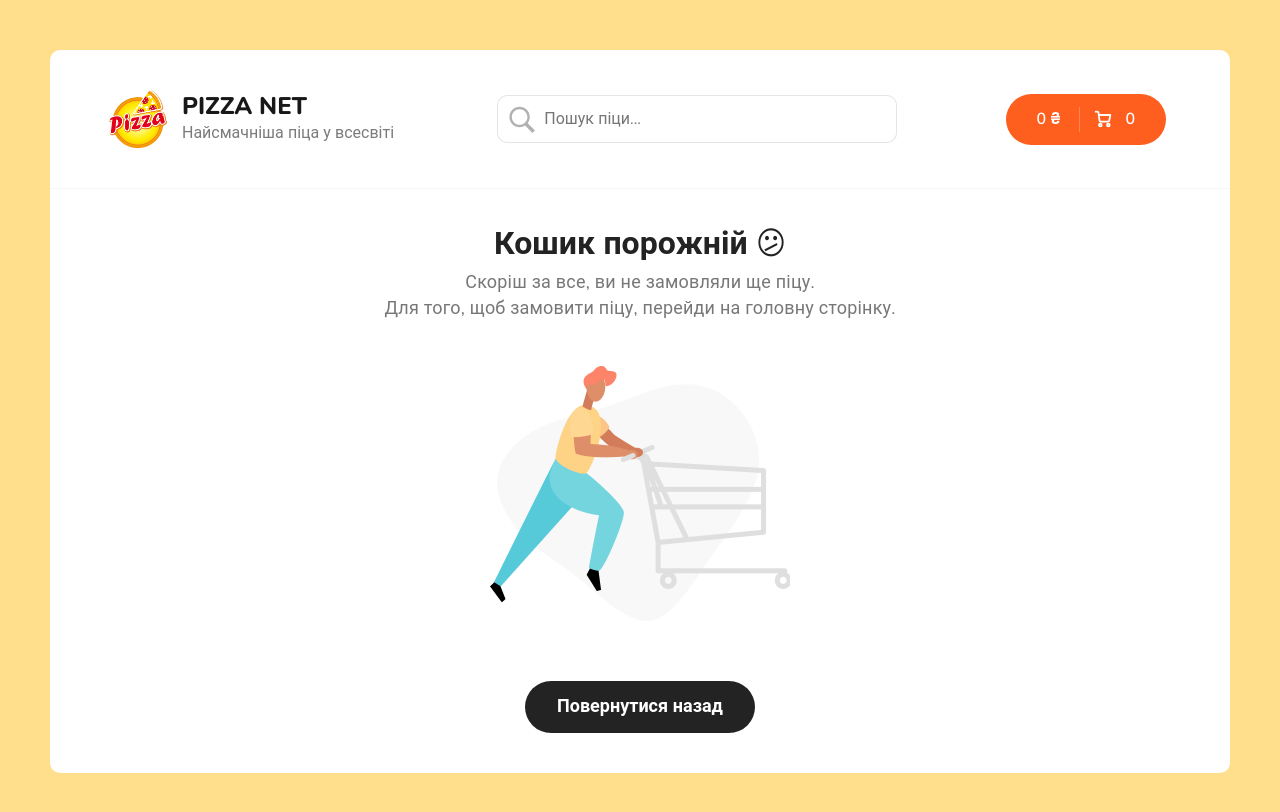
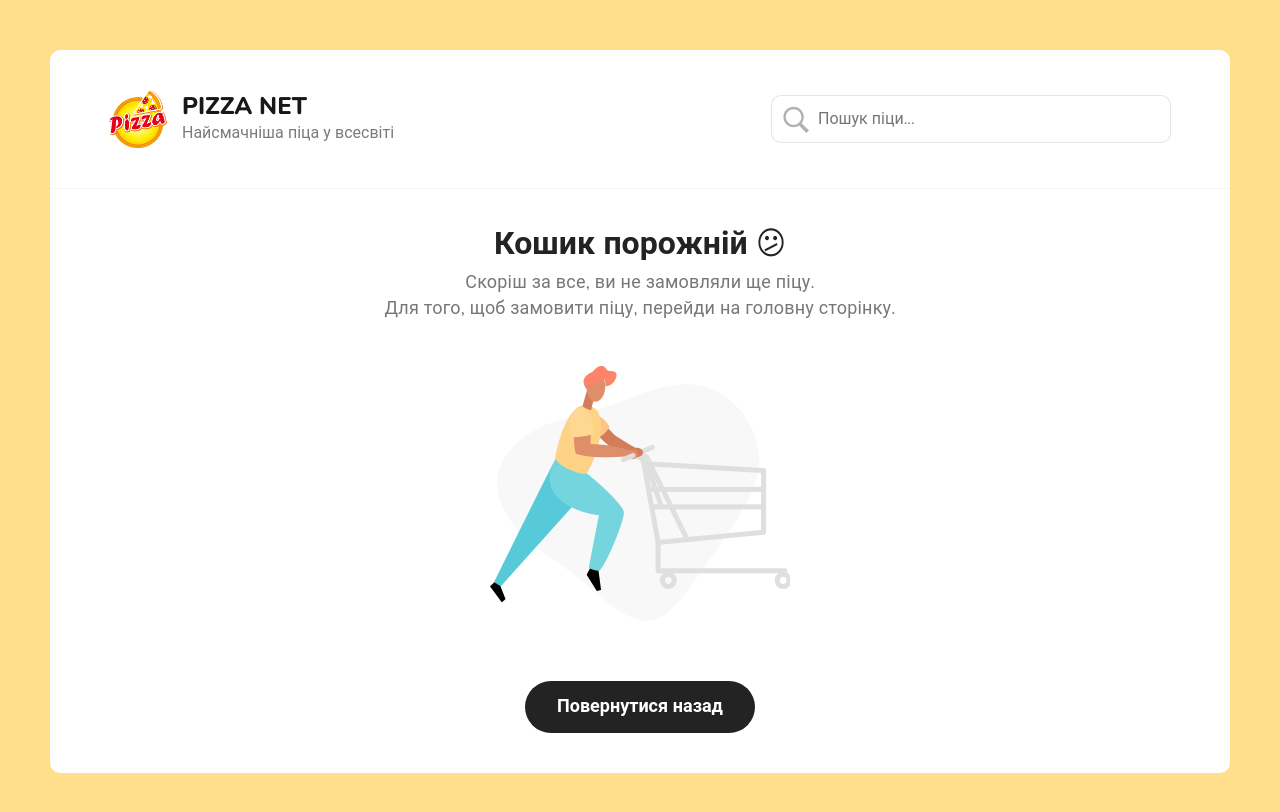
Before and after one commit to DenisTolmachev/pizzanet, a React (Create React App) app: page /cart in a window 1280 px wide. Shown: the top 812 px of the page. Built offline with nearby package versions, Linux system fonts and the light colour scheme.

Commit message:
added useLocation hook & render the cart button by condition

```diff
--- a/src/components/Header.jsx
+++ b/src/components/Header.jsx
@@ -1,11 +1,12 @@
 import logo from '../assets/img/logo.png';
-import { Link } from 'react-router-dom';
+import { Link, useLocation } from 'react-router-dom';
 import { Search } from './Search/Search';
 import { useSelector } from 'react-redux';
 import { selectCart } from '../redux/slices/cartSlice';
 
 export const Header = () => {
   const { items, totalPrice } = useSelector(selectCart);
+  const location = useLocation();
 
   const totalCount = items.reduce((sum, item) => sum + item.count, 0);
 
@@ -22,6 +23,7 @@ export const Header = () => {
           </div>
         </Link>
         <Search />
+        {location.pathname !== '/cart' && (
           <div className='header__cart'>
             <Link to='/cart' className='button button--cart'>
               <span>{totalPrice} ₴</span>
@@ -58,6 +60,7 @@ export const Header = () => {
               <span>{totalCount}</span>
             </Link>
           </div>
+        )}
       </div>
     </div>
   );
```
Lines whose indentation alone changed are shown as unchanged.
